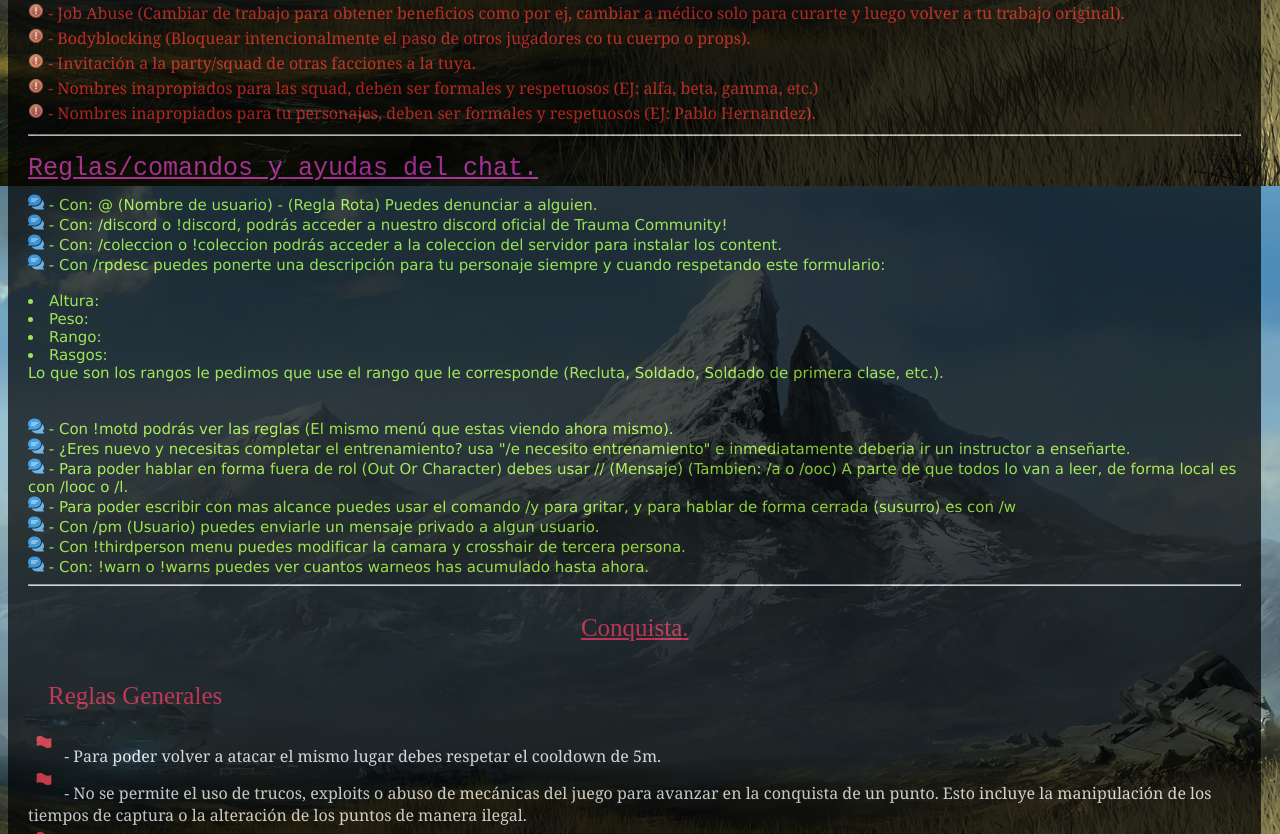
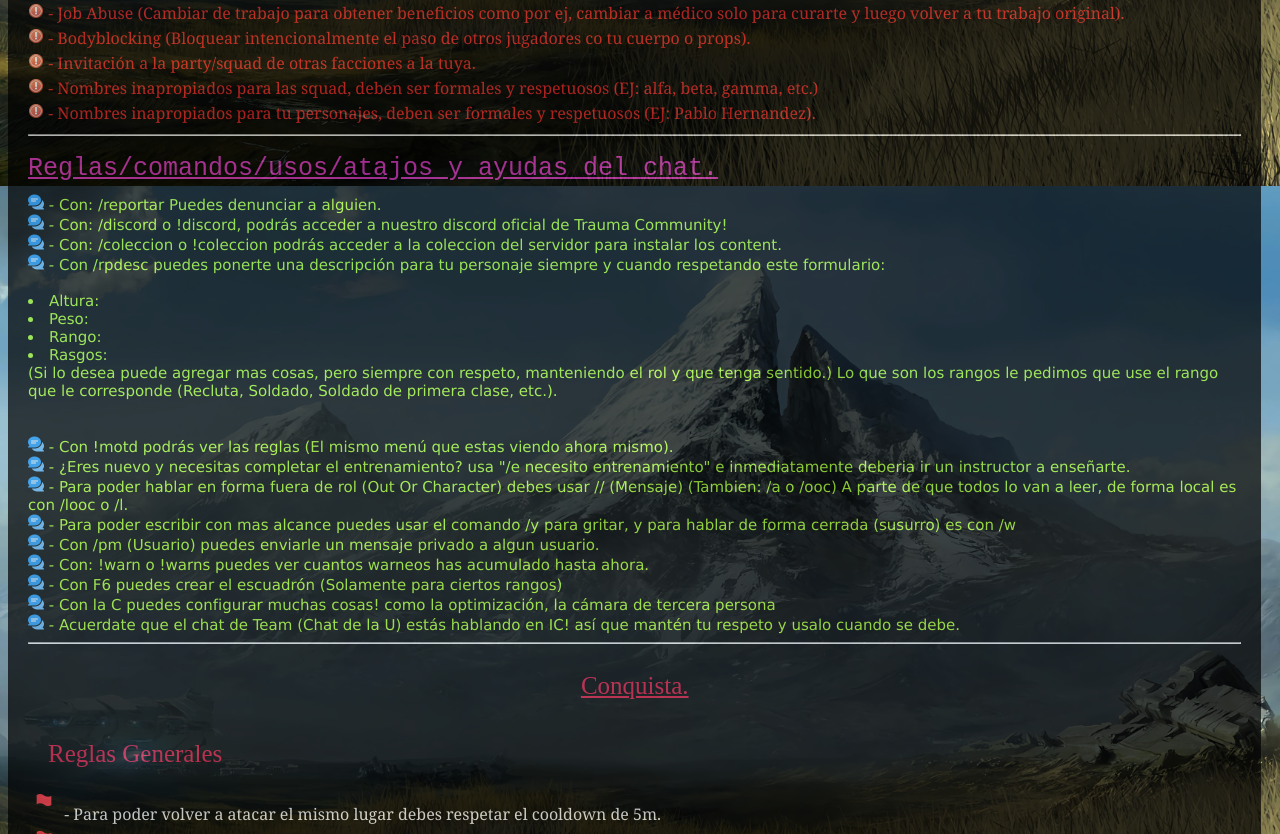
Before and after one commit to Flexgg13/motdhalorp.github.io, a plain HTML site: page index.html in a window 1280 px wide. Shown: the part 614-1448 px from the top of the page. Drawn offline with nearby package versions, Linux system fonts and the light colour scheme; a web font is replaced by a local one.

Commit message:
Update 1.0.0

```diff
--- a/index.html
+++ b/index.html
@@ -57,10 +57,10 @@
     </div>
     <hr>
     <div class="subtitles">
-        Reglas/comandos y ayudas del chat.
+        Reglas/comandos/usos/atajos y ayudas del chat.
     </div>
     <div class="rcchat">
-        <img src="assets/msg.png" height="16px" width="16px"> - Con: @ (Nombre de usuario) - (Regla Rota) Puedes denunciar a alguien. </br>
+        <img src="assets/msg.png" height="16px" width="16px"> - Con: /reportar Puedes denunciar a alguien. </br>
         <img src="assets/msg.png" height="16px" width="16px"> - Con: /discord o !discord, podrás acceder a nuestro discord oficial de Trauma Community!</br>
         <img src="assets/msg.png" height="16px" width="16px"> - Con: /coleccion o !coleccion podrás acceder a la coleccion del servidor para instalar los content.</br>
         <img src="assets/msg.png" height="16px" width="16px"> - Con /rpdesc puedes ponerte una descripción para tu personaje siempre y cuando respetando este formulario:
@@ -69,6 +69,7 @@
         <li>Peso:</li>
         <li>Rango:</li>
         <li>Rasgos:</li>
+        (Si lo desea puede agregar mas cosas, pero siempre con respeto, manteniendo el rol y que tenga sentido.)
         Lo que son los rangos le pedimos que use el rango que le corresponde (Recluta, Soldado, Soldado de primera clase, etc.).</br>
         <br></br>
         <img src="assets/msg.png" height="16px" width="16px"> - Con !motd podrás ver las reglas (El mismo menú que estas viendo ahora mismo).</br>
@@ -76,8 +77,10 @@
         <img src="assets/msg.png" height="16px" width="16px"> - Para poder hablar en forma fuera de rol (Out Or Character) debes usar // (Mensaje) (Tambien: /a o /ooc) A parte de que todos lo van a leer, de forma local es con /looc o /l.</br>
         <img src="assets/msg.png" height="16px" width="16px"> - Para poder escribir con mas alcance puedes usar el comando /y para gritar, y para hablar de forma cerrada (susurro) es con /w</br>
         <img src="assets/msg.png" height="16px" width="16px"> - Con /pm (Usuario) puedes enviarle un mensaje privado a algun usuario.</br>
-        <img src="assets/msg.png" height="16px" width="16px"> - Con !thirdperson menu puedes modificar la camara y crosshair de tercera persona.</br>
         <img src="assets/msg.png" height="16px" width="16px"> - Con: !warn o !warns puedes ver cuantos warneos has acumulado hasta ahora.</br>
+        <img src="assets/msg.png" height="16px" width="16px"> - Con F6 puedes crear el escuadrón (Solamente para ciertos rangos)</br>
+        <img src="assets/msg.png" height="16px" width="16px"> - Con la C puedes configurar muchas cosas! como la optimización, la cámara de tercera persona</br>
+        <img src="assets/msg.png" height="16px" width="16px"> - Acuerdate que el chat de Team (Chat de la U) estás hablando en IC! así que mantén tu respeto y usalo cuando se debe.</br>
 
     </div>
 
```
